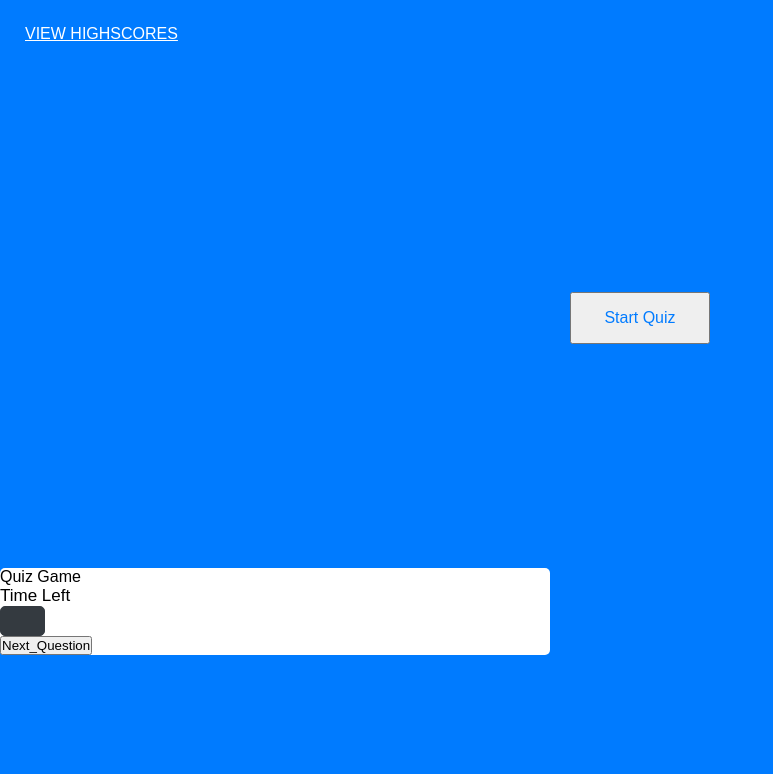
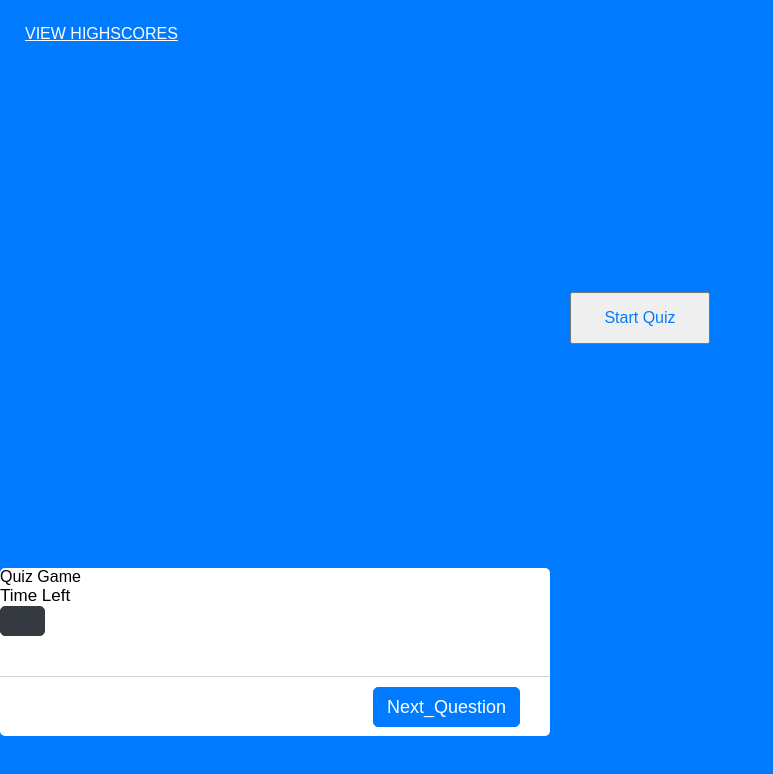
Before and after one commit to alka485/Quiz-Game, a plain HTML site: page index.html in a window 1280 px wide. Shown: the whole page, without its empty margins (0-773 px from the left). Drawn offline with Linux system fonts and the light colour scheme.

Commit message:
added styling in footer section

```diff
--- a/assets/css/style.css
+++ b/assets/css/style.css
@@ -47,3 +47,36 @@ body{
     border: 1px solid #343a40;
 
 }
+section.que_text{
+    font-size: 25px;
+    font-weight: 600;
+}
+section .option_list{
+    padding: 20px 0px;
+    display: block;
+}
+
+footer{
+    height: 60px;
+    padding: 0 30px;
+    display: flex;
+    align-items: center;
+    justify-content: space-between;
+    border-top: 1px solid lightgrey;
+}
+
+.next_btn{
+    height: 40px;
+    padding: 0 13px;
+    font-size: 18px;
+    font-weight: 400;
+    border: none;
+    outline: none;
+    color: #fff;
+    border-radius: 5px;
+    background: #007bff;
+    border: 1px solid #007bff;
+    line-height: 10px;
+
+
+}
```
